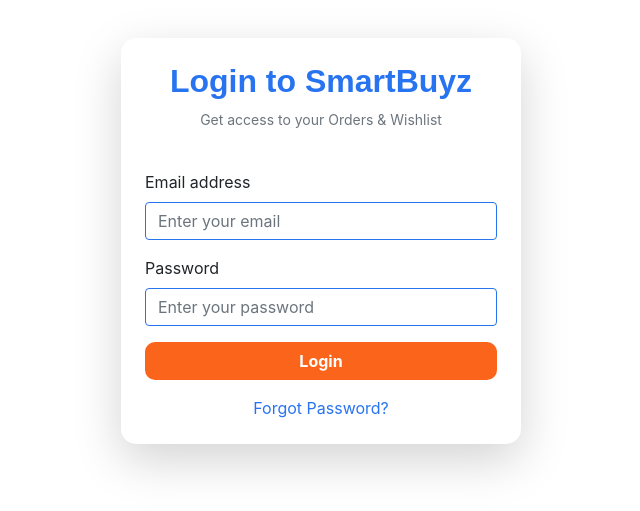
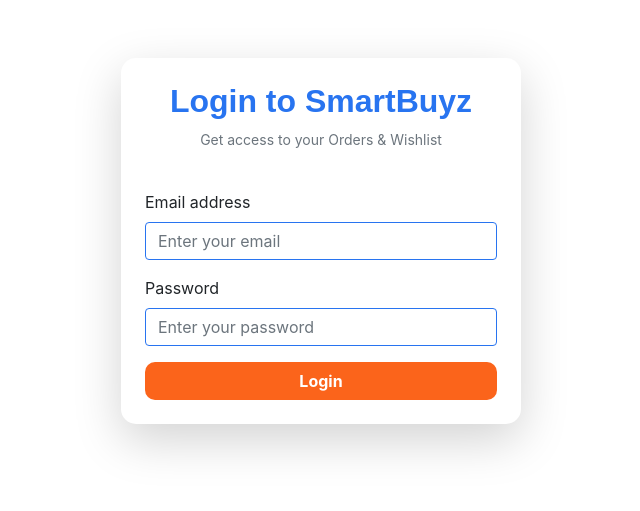
Before and after one commit to MITHUNMP157/ecommerce-v1, a React (Create React App) app in the folder frontend/: page /#/login in a window 1280 px wide. Shown: the part 159-670 px from the top of the page, without its empty margins (319-959 px from the left). Built offline with nearby package versions, Linux system fonts and the light colour scheme.

Commit message:
login change

```diff
--- a/frontend/src/pages/Login.js
+++ b/frontend/src/pages/Login.js
@@ -90,7 +90,7 @@
             Login
           </button>
 
-          <div className="text-center mt-3">
+          {/*<div className="text-center mt-3">
             <a
               href="#"
               className="text-decoration-none fw-semibold"
@@ -100,7 +100,7 @@
             </a>
           </div>
 
-          {/* <hr className="my-4" />
+          <hr className="my-4" />
 
           <div className="text-center">
             <p className="mb-1 text-muted">New to Flipkart?</p>
```
